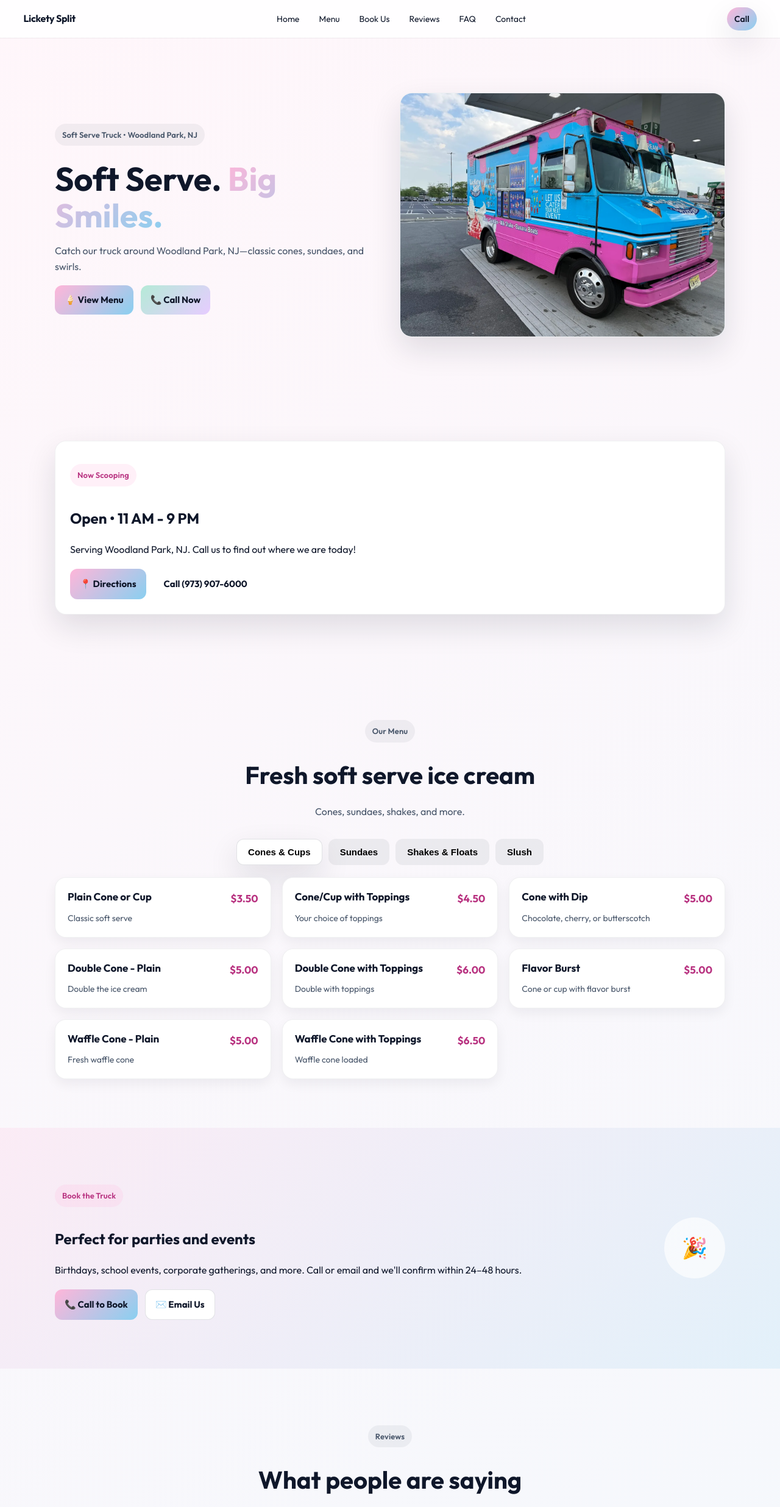
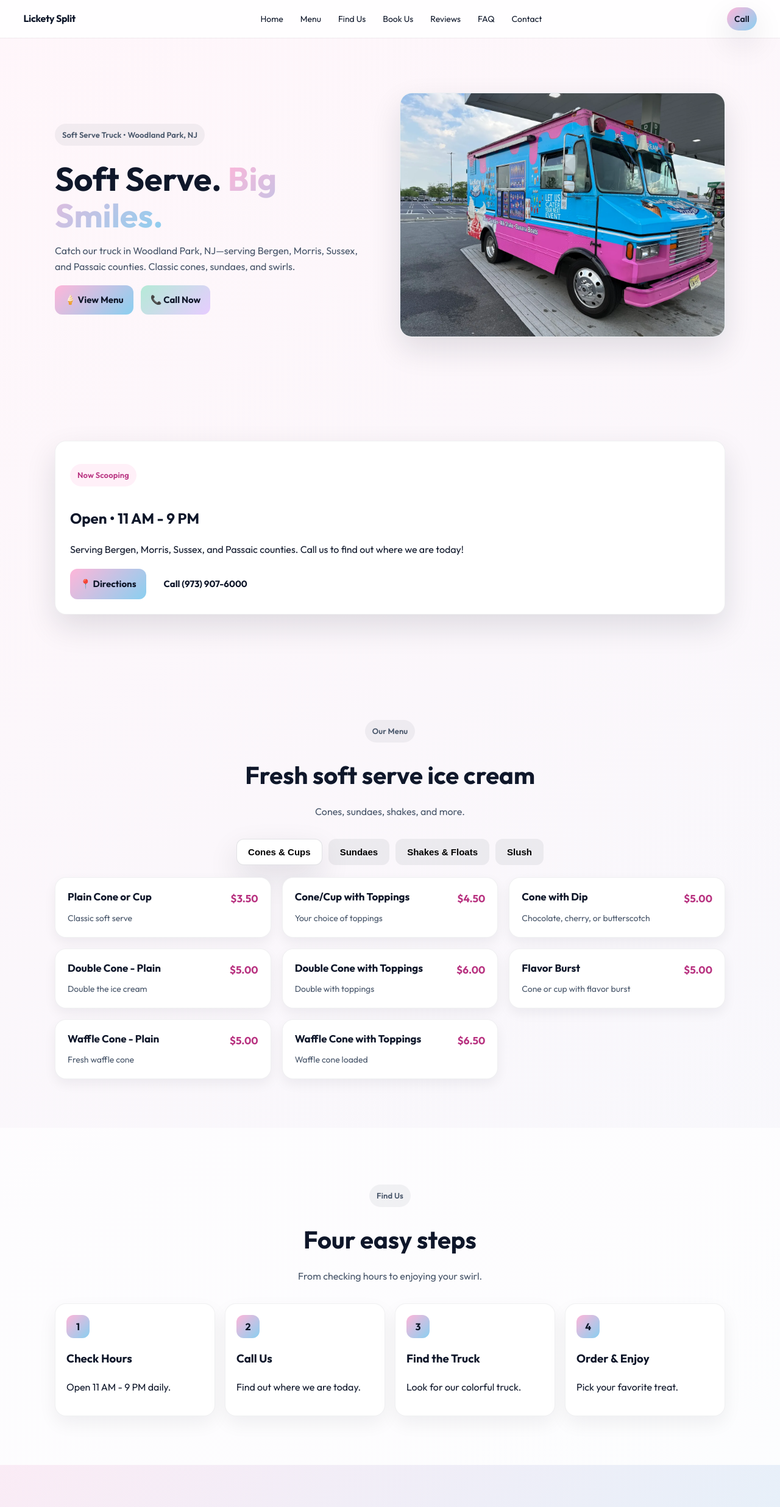
Before and after one commit to Madmonk2523/licketysplit, a plain HTML site: page index.html in a window 1280 px wide. Shown: the top 2472 px of the page at 61% size. Drawn offline with Linux system fonts and the light colour scheme.

Commit message:
Revert simplify changes

```diff
--- a/index.html
+++ b/index.html
@@ -16,6 +16,7 @@
     <nav class="nav__links" id="nav-links">
       <a href="#home">Home</a>
       <a href="#menu">Menu</a>
+      <a href="#find">Find Us</a>
       <a href="#booking">Book Us</a>
       <a href="#testimonials">Reviews</a>
       <a href="#faq">FAQ</a>
@@ -30,7 +31,7 @@
         <div class="hero__text">
           <p class="pill">Soft Serve Truck • Woodland Park, NJ</p>
           <h1>Soft Serve. <span class="gradient">Big Smiles.</span></h1>
-          <p class="lede">Catch our truck around Woodland Park, NJ—classic cones, sundaes, and swirls.</p>
+          <p class="lede">Catch our truck in Woodland Park, NJ—serving Bergen, Morris, Sussex, and Passaic counties. Classic cones, sundaes, and swirls.</p>
           <div class="actions">
             <a class="btn btn--primary" href="#menu">🍦 View Menu</a>
             <a class="btn btn--secondary" id="hero-call" href="tel:+19739076000">📞 Call Now</a>
@@ -47,7 +48,7 @@
         <div>
           <p class="pill pill--soft">Now Scooping</p>
           <h2 id="status-text">Open • 11 AM - 9 PM</h2>
-          <p class="muted">Serving Woodland Park, NJ. Call us to find out where we are today!</p>
+          <p class="muted">Serving Bergen, Morris, Sussex, and Passaic counties. Call us to find out where we are today!</p>
           <div class="actions">
             <a class="btn btn--primary" id="directions-btn" href="#">📍 Directions</a>
             <a class="btn btn--ghost" id="status-call" href="tel:+19739076000">Call (973) 907-6000</a>
@@ -66,6 +67,22 @@
 
         <div class="tabs" id="menu-tabs"></div>
         <div class="menu-grid" id="menu-items"></div>
+      </div>
+    </section>
+
+    <section id="find" class="section section--tone">
+      <div class="container">
+        <header class="section__header">
+          <p class="pill">Find Us</p>
+          <h2>Four easy steps</h2>
+          <p class="muted">From checking hours to enjoying your swirl.</p>
+        </header>
+        <div class="grid grid--4" id="steps-grid">
+          <article class="card card--lift"><div class="step">1</div><h3>Check Hours</h3><p>Open 11 AM - 9 PM daily.</p></article>
+          <article class="card card--lift"><div class="step">2</div><h3>Call Us</h3><p>Find out where we are today.</p></article>
+          <article class="card card--lift"><div class="step">3</div><h3>Find the Truck</h3><p>Look for our colorful truck.</p></article>
+          <article class="card card--lift"><div class="step">4</div><h3>Order & Enjoy</h3><p>Pick your favorite treat.</p></article>
+        </div>
       </div>
     </section>
 
@@ -125,7 +142,7 @@
     <div class="container footer__grid">
       <div>
         <h3>Lickety Split</h3>
-        <p class="muted">Soft serve ice cream truck serving Woodland Park, NJ.</p>
+        <p class="muted">Soft serve ice cream truck serving Bergen, Morris, Sussex, and Passaic counties, NJ.</p>
       </div>
       <div>
         <h4>Visit</h4>
@@ -142,6 +159,7 @@
         <div class="footer__links">
           <a href="#home">Home</a>
           <a href="#menu">Menu</a>
+          <a href="#find">Find Us</a>
           <a href="#booking">Book Us</a>
           <a href="#testimonials">Reviews</a>
           <a href="#faq">FAQ</a>
--- a/script.js
+++ b/script.js
@@ -56,7 +56,7 @@ const testimonials = [
 
 const faqs = [
   { q: 'Do you accept credit cards?', a: 'Yes! Cash, credit cards, and mobile payments are welcome.' },
-  { q: 'Where can I find the truck?', a: 'We serve Woodland Park, NJ. Call us at (973) 907-6000 to find out where we are today!' },
+  { q: 'Where can I find the truck?', a: 'We serve Bergen, Morris, Sussex, and Passaic counties. Call us at (973) 907-6000 to find out where we are today!' },
   { q: 'Do you cater events?', a: 'Absolutely—birthdays, schools, corporate events, and more.' },
 ]
 
@@ -72,17 +72,11 @@ const create = (tag, className, text) => {
 
 // Navigation toggle
 const navLinks = qs('#nav-links')
-const menuToggle = qs('#menu-toggle')
-menuToggle.addEventListener('click', () => {
-  const open = !navLinks.classList.contains('is-open')
+qs('#menu-toggle').addEventListener('click', () => {
   navLinks.classList.toggle('is-open')
-  menuToggle.setAttribute('aria-expanded', open ? 'true' : 'false')
 })
 qsa('.nav__links a').forEach((link) =>
-  link.addEventListener('click', () => {
-    navLinks.classList.remove('is-open')
-    menuToggle.setAttribute('aria-expanded', 'false')
-  })
+  link.addEventListener('click', () => navLinks.classList.remove('is-open'))
 )
 
 // Status card actions
--- a/styles.css
+++ b/styles.css
@@ -35,7 +35,7 @@ img { max-width: 100%; display: block; }
 .nav { position: sticky; top: 0; z-index: 10; display: flex; align-items: center; gap: 8px; justify-content: space-between; padding: 12px 3vw; background: rgba(255,255,255,0.86); backdrop-filter: blur(8px); box-shadow: 0 1px 0 rgba(15, 23, 42, 0.06); flex-wrap: wrap; }
 .nav__brand { font-weight: 700; letter-spacing: -0.02em; font-size: clamp(14px, 4vw, 16px); }
 .nav__links { display: flex; gap: clamp(6px, 2vw, 12px); align-items: center; }
-.nav__links a { padding: 8px 10px; border-radius: 10px; transition: background 0.2s, transform 0.2s; font-size: clamp(12px, 2.5vw, 14px); white-space: nowrap; }
+.nav__links a { padding: 6px 8px; border-radius: 8px; transition: background 0.2s, transform 0.2s; font-size: clamp(12px, 2.5vw, 14px); white-space: nowrap; }
 .nav__links a:hover { background: rgba(15,23,42,0.06); transform: translateY(-1px); }
 .nav__cta { padding: 8px 12px; border-radius: 999px; background: linear-gradient(135deg, #ffb6d9, #89cff0); font-weight: 600; box-shadow: var(--shadow); font-size: clamp(12px, 2.5vw, 14px); }
 .nav__toggle { display: none; background: none; border: 1px solid rgba(15,23,42,0.15); border-radius: 12px; padding: 8px 10px; font-size: 18px; cursor: pointer; }
@@ -126,7 +126,7 @@ img { max-width: 100%; display: block; }
 .footer__note { text-align: center; color: #94a3b8; margin-top: 10px; }
 
 @media (max-width: 640px) {
-  .nav__links { display: none; position: fixed; top: 56px; left: 0; right: 0; background: #fff; padding: 14px 5vw 18px; border-radius: 0; box-shadow: 0 12px 24px rgba(15, 23, 42, 0.14); flex-direction: column; z-index: 9; gap: 10px; }
+  .nav__links { display: none; position: fixed; top: 54px; left: 0; right: 0; background: #fff; padding: 12px 3vw; border-radius: 0; box-shadow: 0 4px 12px rgba(15, 23, 42, 0.1); flex-direction: column; z-index: 9; gap: 8px; }
   .nav__links.is-open { display: flex; }
   .nav__toggle { display: inline-flex; }
   .section__header h2 { font-size: clamp(24px, 5vw, 32px); }
```
